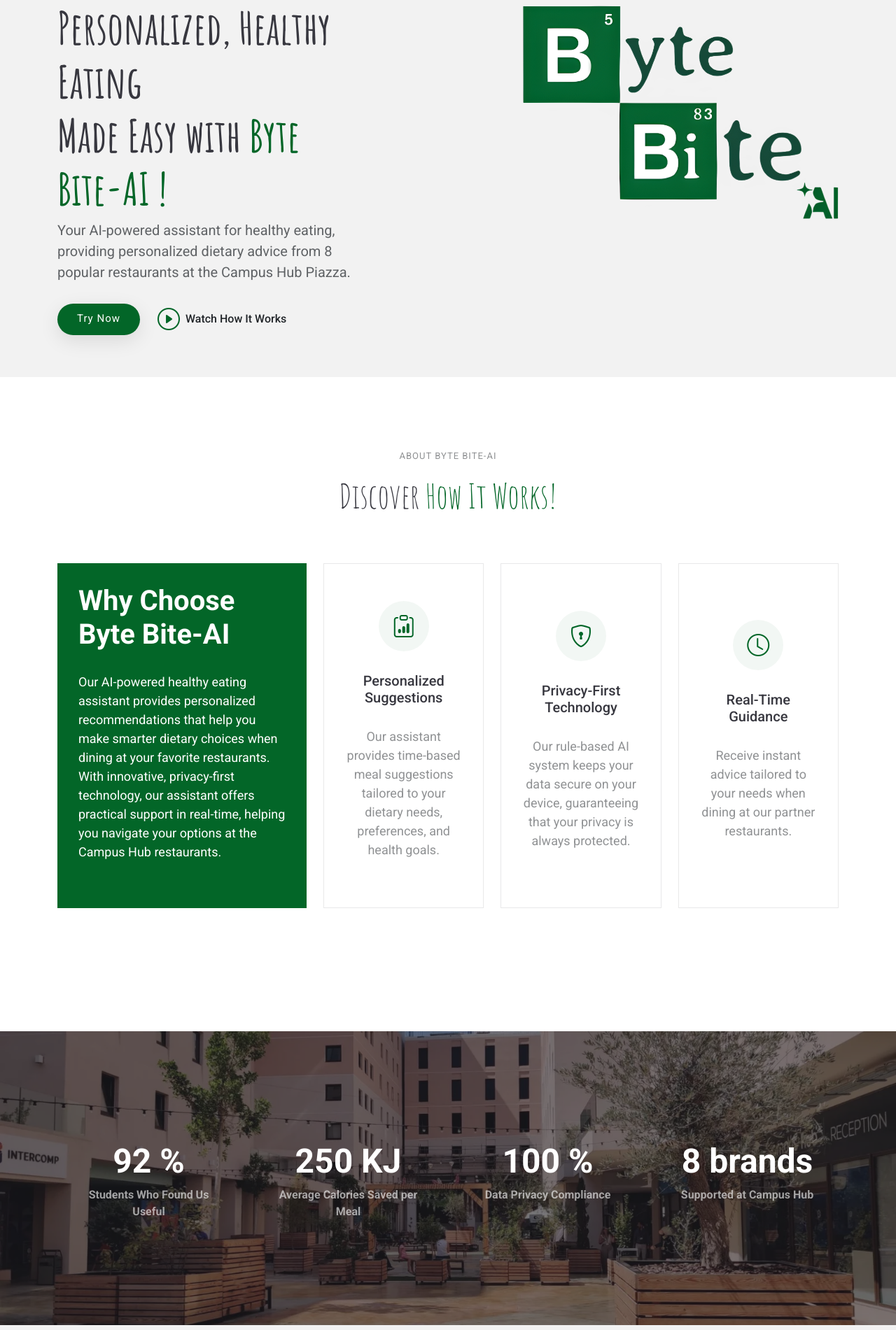
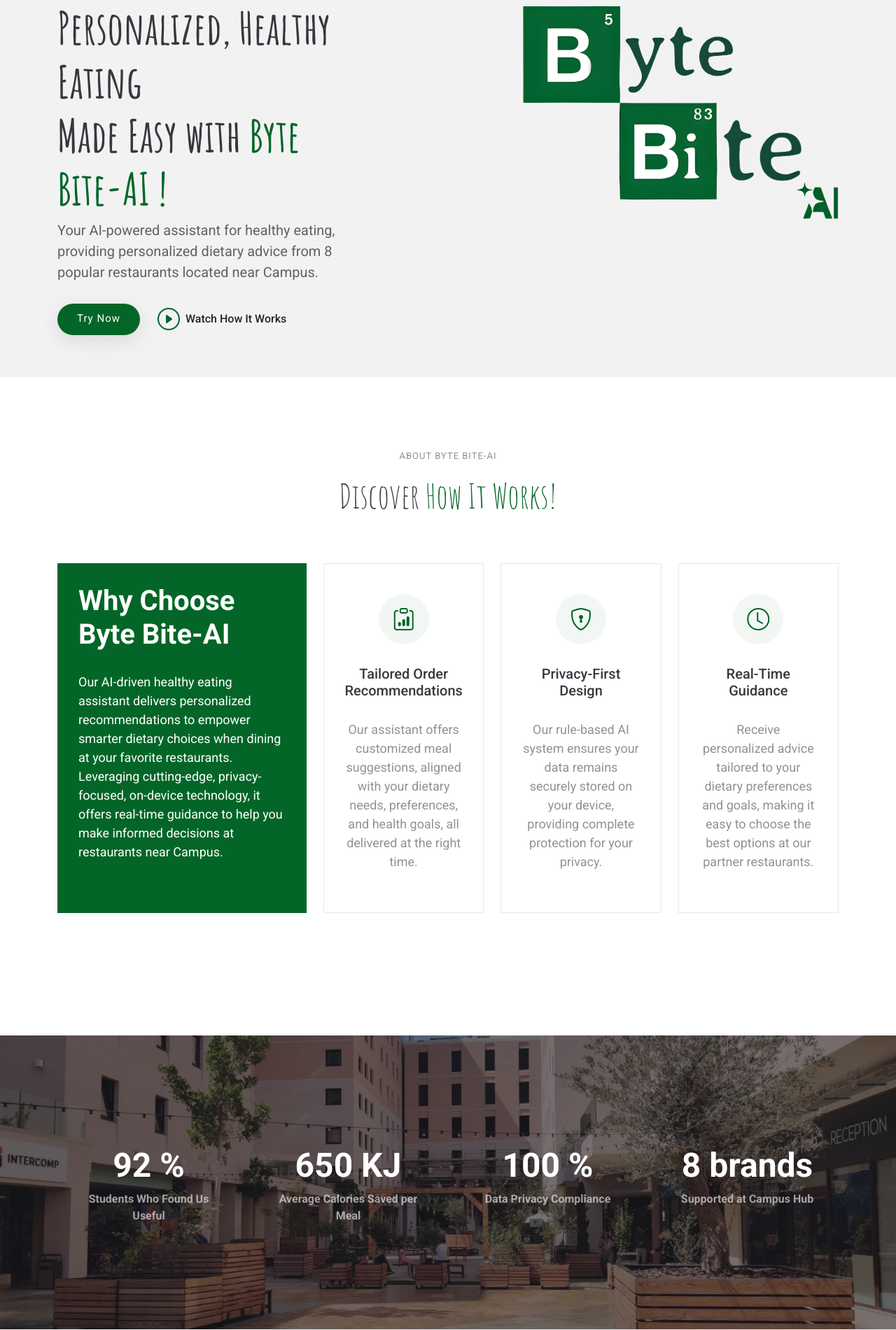
Before and after one commit to AFLucas-UOM/Byte-Bite-AI, a Flask app: page / in a window 1280 px wide. Shown: the part 154-2055 px from the top of the page at 70% size. Run offline with Flask 3, Linux system fonts and the light colour scheme; some libraries are stand-ins or nearby versions.

Commit message:
Enhance UI and content clarity: update CSS for minimum height and refine text for personalized dietary assistant features

```diff
--- a/assets/css/main.css
+++ b/assets/css/main.css
@@ -836,6 +836,7 @@ section,
   background: var(--accent-color);
   padding: 30px;
   padding-bottom: 1cm;
+  min-height: 500px;
 }
 
 .why-us .why-box h3 {
--- a/templates/index.html
+++ b/templates/index.html
@@ -96,7 +96,7 @@
         <div class="col-lg-5 order-2 order-lg-1 d-flex flex-column justify-content-center">
           <h1 data-aos="fade-up">Personalized, Healthy Eating<br>Made Easy with <span class="accent-color">Byte Bite-AI !</span></h1>
           <p data-aos="fade-up" data-aos-delay="100">
-            Your AI-powered assistant for healthy eating, providing personalized dietary advice from 8 popular restaurants at the Campus Hub Piazza.
+            Your AI-powered assistant for healthy eating, providing personalized dietary advice from 8 popular restaurants located near Campus.
           </p>
 
           <!-- Action Buttons -->
@@ -132,7 +132,7 @@
           <div class="why-box">
             <h3>Why Choose<br>Byte Bite-AI</h3>
             <p>
-              Our AI-powered healthy eating assistant provides personalized recommendations that help you make smarter dietary choices when dining at your favorite restaurants. With innovative, privacy-first technology, our assistant offers practical support in real-time, helping you navigate your options at the Campus Hub restaurants.
+              Our AI-driven healthy eating assistant delivers personalized recommendations to empower smarter dietary choices when dining at your favorite restaurants. Leveraging cutting-edge, privacy-focused, on-device technology, it offers real-time guidance to help you make informed decisions at restaurants near Campus.
             </p>
           </div>
         </div><!-- End Why Box -->
@@ -145,8 +145,8 @@
             <div class="col-xl-4">
               <div class="icon-box d-flex flex-column justify-content-center align-items-center">
                 <i class="bi bi-clipboard-data"></i>
-                <h4>Personalized Suggestions</h4>
-                <p>Our assistant provides time-based meal suggestions tailored to your dietary needs, preferences, and health goals.</p>
+                <h4>Tailored Order Recommendations</h4>
+                <p>Our assistant offers customized meal suggestions, aligned with your dietary needs, preferences, and health goals, all delivered at the right time.</p>
               </div>
             </div><!-- End Icon Box -->
 
@@ -154,8 +154,8 @@
             <div class="col-xl-4" data-aos="fade-up" data-aos-delay="300">
               <div class="icon-box d-flex flex-column justify-content-center align-items-center">
                 <i class="bi bi-shield-lock"></i>
-                <h4>Privacy-First Technology</h4>
-                <p>Our rule-based AI system keeps your data secure on your device, guaranteeing that your privacy is always protected.</p>
+                <h4>Privacy-First Design</h4>
+                <p>Our rule-based AI system ensures your data remains securely stored on your device, providing complete protection for your privacy.</p>
               </div>
             </div><!-- End Icon Box -->
 
@@ -164,7 +164,7 @@
               <div class="icon-box d-flex flex-column justify-content-center align-items-center">
                 <i class="bi bi-clock"></i>
                 <h4>Real-Time Guidance</h4>
-                <p>Receive instant advice tailored to your needs when dining at our partner restaurants.</p>
+                <p>Receive personalized advice tailored to your dietary preferences and goals, making it easy to choose the best options at our partner restaurants.</p>
               </div>
             </div><!-- End Icon Box -->
 
@@ -195,7 +195,7 @@
 
         <div class="col-lg-3 col-md-6">
           <div class="stats-item text-center w-100 h-100">
-            <span class="purecounter" data-purecounter-start="0" data-purecounter-end="250" data-purecounter-duration="1.5"></span><span> KJ</span>
+            <span class="purecounter" data-purecounter-start="0" data-purecounter-end="650" data-purecounter-duration="1.5"></span><span> KJ</span>
             <p>Average Calories Saved per Meal</p>
           </div>
         </div><!-- End Stats Item -->
```
